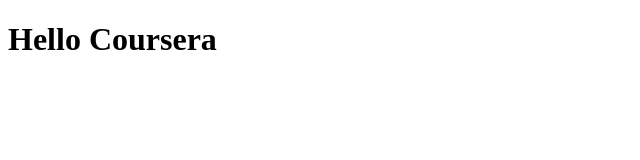
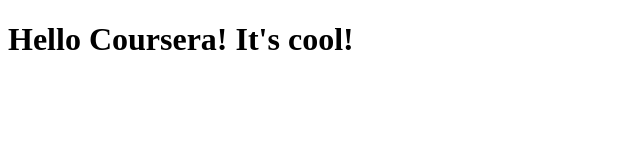
Before and after one commit to yaroslavromanyuta/coursera-web, a plain HTML site: page site/index.html in a window 1280 px wide. Shown: the whole page, without its empty margins (0-640 px from the left). Drawn offline with Linux system fonts and the light colour scheme.

Commit message:
small change

```diff
--- a/site/index.html
+++ b/site/index.html
@@ -4,6 +4,6 @@
 	<title>Hello Coursera</title>
 </head>
 <body>
-<h1>Hello Coursera</h1>
+<h1>Hello Coursera! It's cool!</h1>
 </body>
 </html>
```
